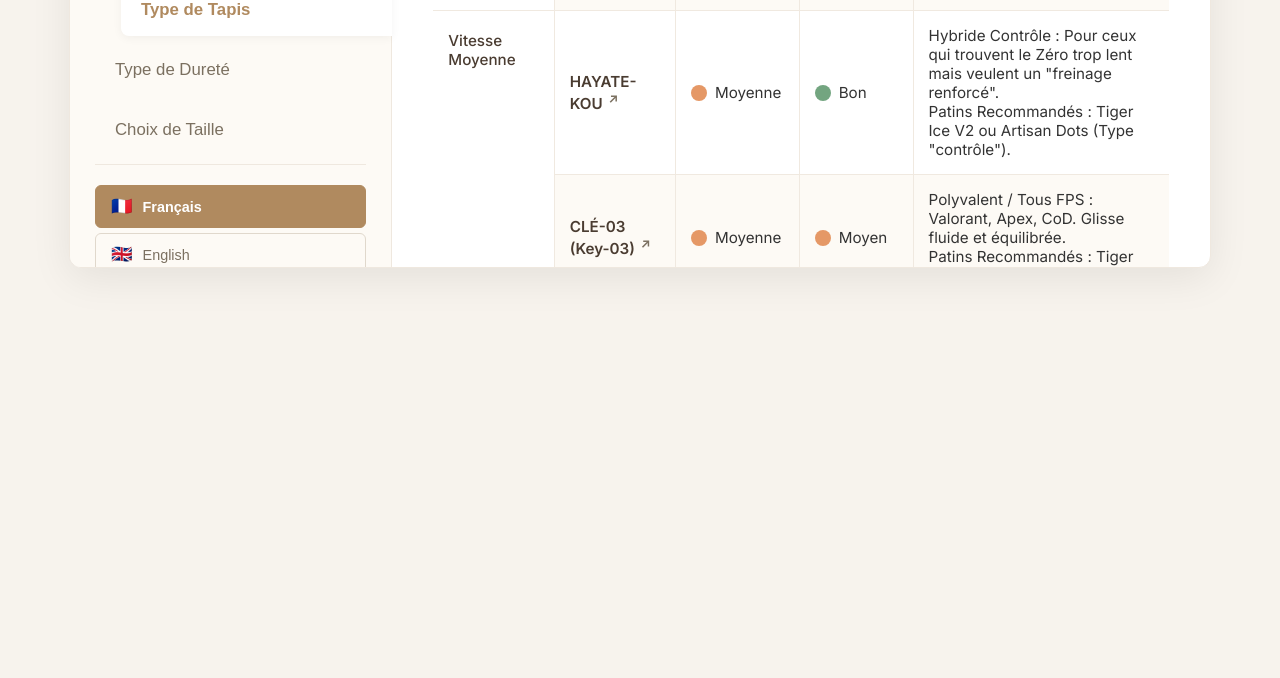
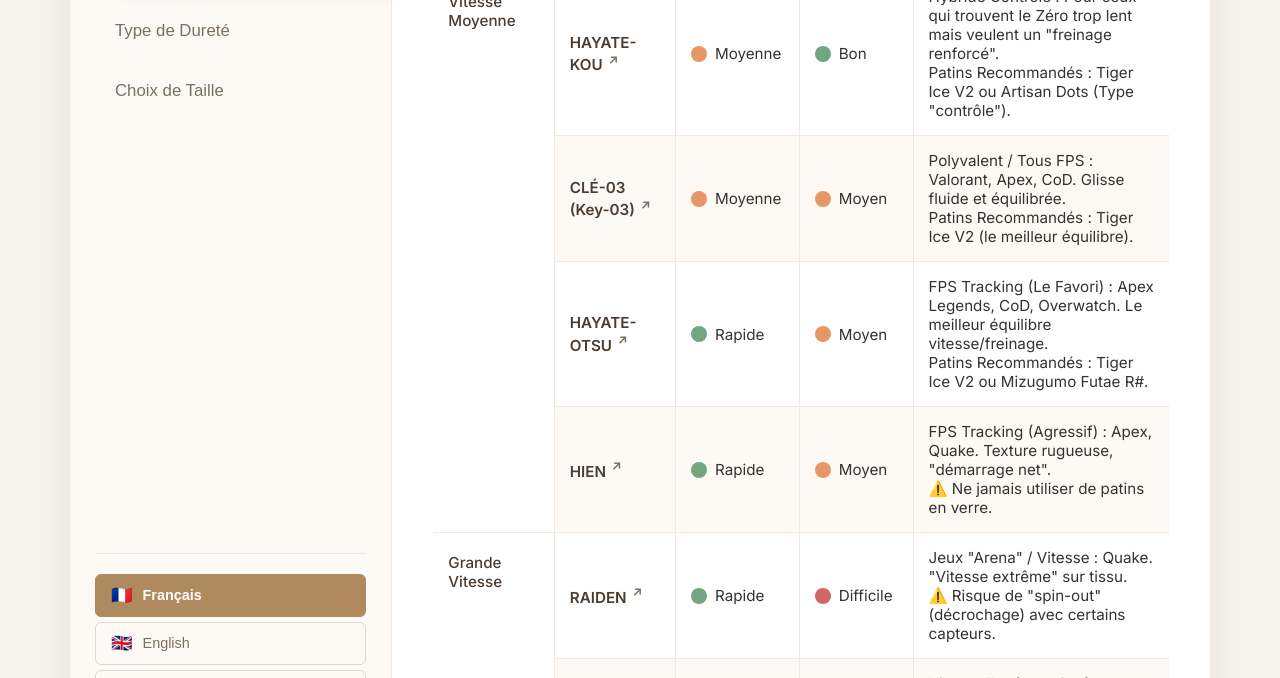
Before and after one commit to baexs/guide-artisan, a plain HTML site: page index.html in a window 1280 px wide. Shown: the part 533-1211 px from the top of the page. Before the commit the page ends 880 px from the top, so only its background shows below. Drawn offline with nearby package versions, Linux system fonts and the light colour scheme.

Commit message:
Update index.html

```diff
--- a/index.html
+++ b/index.html
@@ -28,7 +28,8 @@
             border: 1px solid #efe8df;
             display: flex;
             overflow: hidden;
-            height: 90vh; /* Hauteur fixe pour une meilleure mise en page */
+            /* === CORRECTION ICI === */
+            min-height: 90vh; /* Remplacé height par min-height */
         }
 
         /* Panneau de Navigation (Gauche) */
@@ -93,7 +94,6 @@
             right: -26px;
         }
 
-        /* --- CHANGEMENT ICI --- */
         /* Nouveau bloc pour tout le pied de page de la navigation */
         .nav-footer {
             margin-top: auto; /* Pousse TOUT le bloc en bas du panneau */
@@ -102,7 +102,7 @@
         }
 
         .lang-switcher {
-            /* margin-top: auto; SUPPRIMÉ D'ICI */
+            /* styles pour le conteneur des langues si nécessaire */
         }
 
         .lang-button {
```
